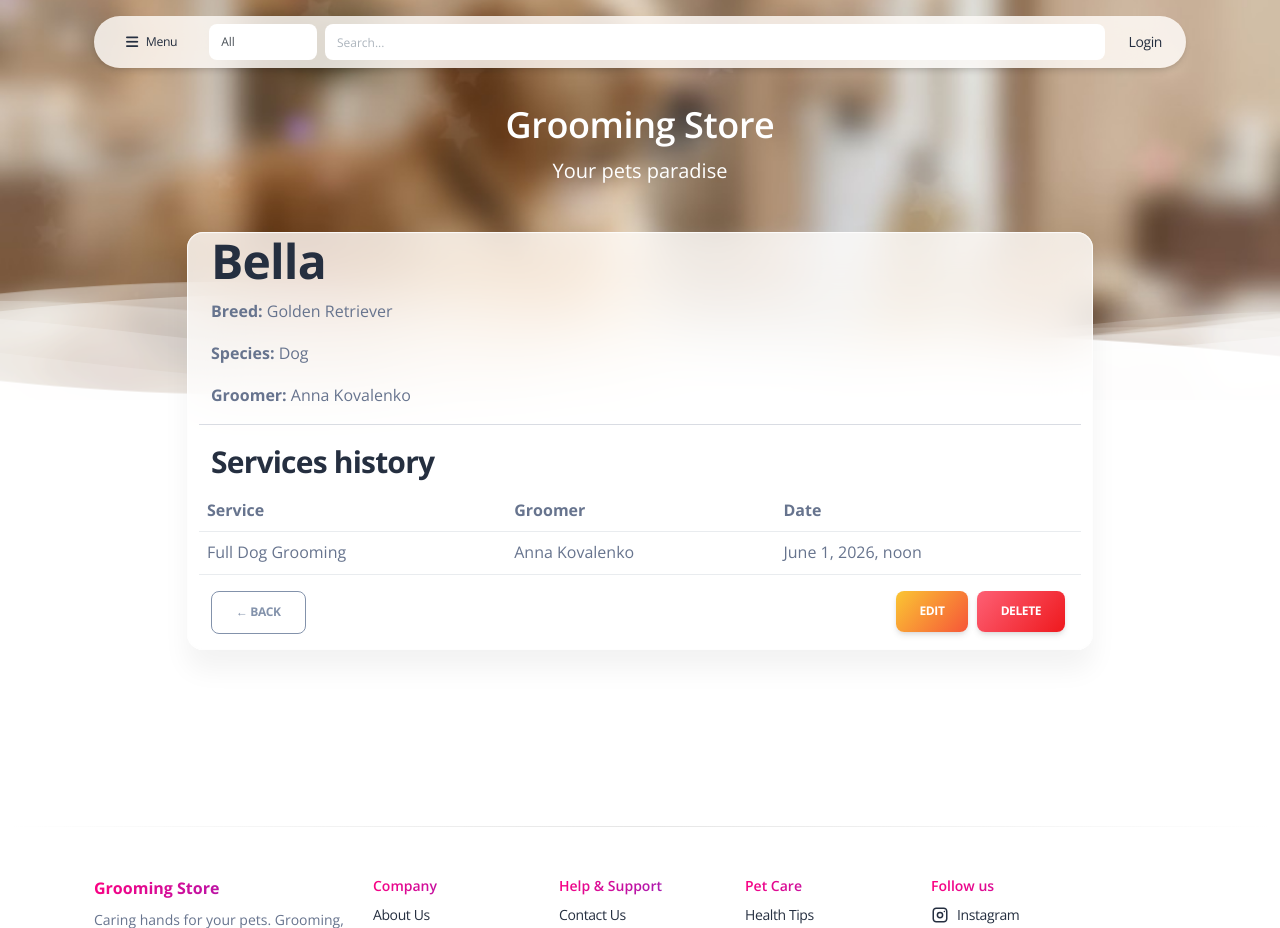
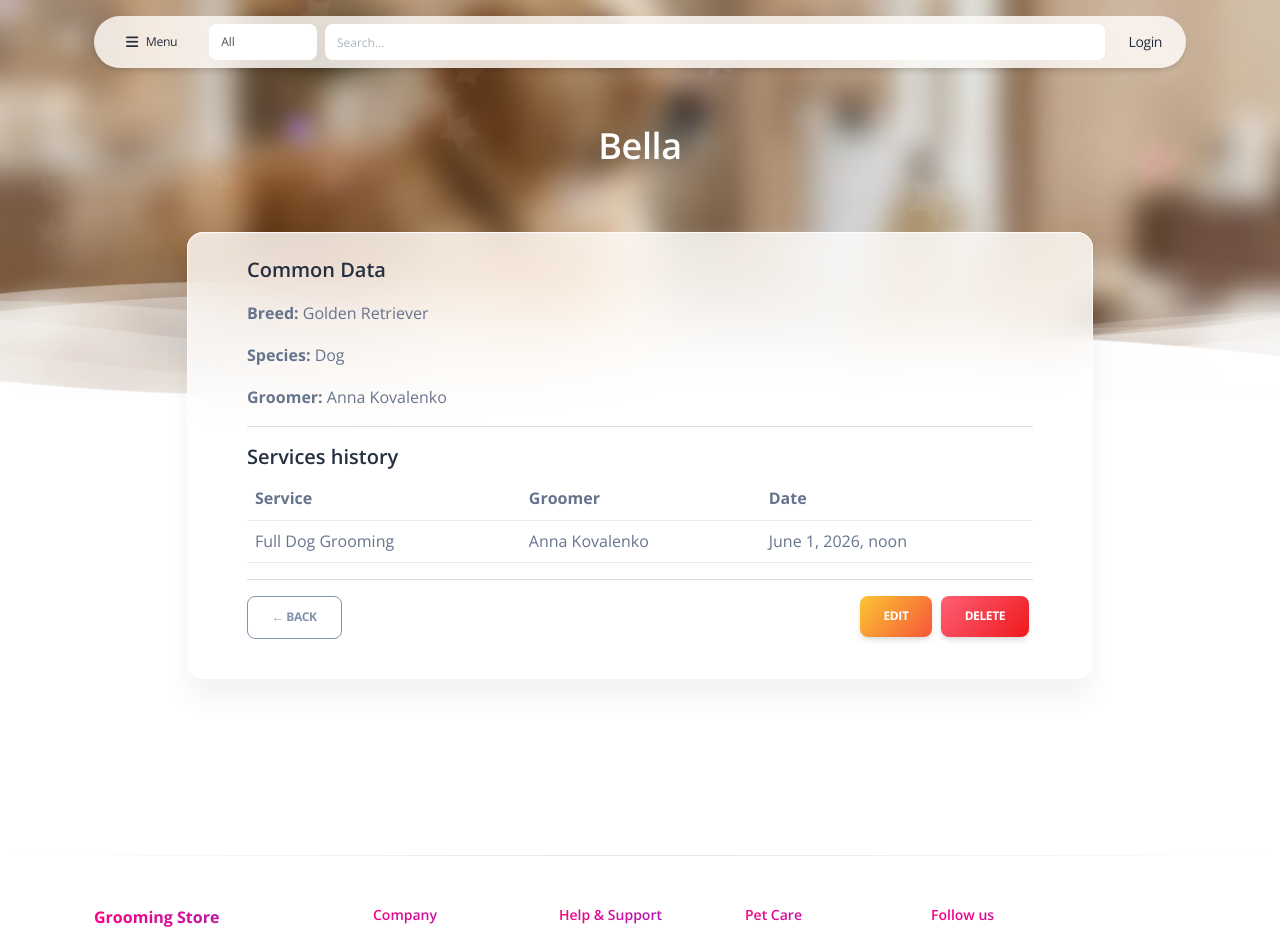
Before and after one commit to HamsterKate/grooming-store, a Django app: page /pets/1/ in a window 1280 px wide. Shown: the top 928 px of the page. Run offline with Django 5.2, Linux system fonts and the light colour scheme; data comes from the database, SQL or seed files in the repository; data that the repository does not hold is empty; some libraries are stand-ins or nearby versions.

Commit message:
update pet_detail.html

```diff
--- a/templates/store/pet_detail.html
+++ b/templates/store/pet_detail.html
@@ -1,19 +1,20 @@
 {% extends "base.html" %}
 
+{% block title %}
+  {{ pet.name }}
+{% endblock %}
+{% block subtitle %}{% endblock %}
+
 {% block content %}
-  <h1>{{ pet.name }}</h1>
-
+	<div class="col-12 py-4 px-5">
+    <h5 class="mb-3">Common Data</h5>
     <p><strong>Breed:</strong> {{ pet.breed }}</p>
 	  <p><strong>Species:</strong> {{ pet.species }}</p>
-
 	  <p><strong>Groomer:</strong>
 	    {{ pet.groomer.first_name }} {{ pet.groomer.last_name }}
 	  </p>
-
 		<hr>
-
-  <h3>Services history</h3>
-
+	  <h5>Services history</h5>
 	  {% if pet.petservice_set.all %}
 	    <table class="table">
 	      <tr>
@@ -34,5 +35,8 @@
 	    <p>No services yet</p>
 	  {% endif %}
 
+  <hr>
   {% include "includes/detail_actions.html" %}
+	</div>
+
 {% endblock %}
```
Lines whose indentation alone changed are shown as unchanged.
